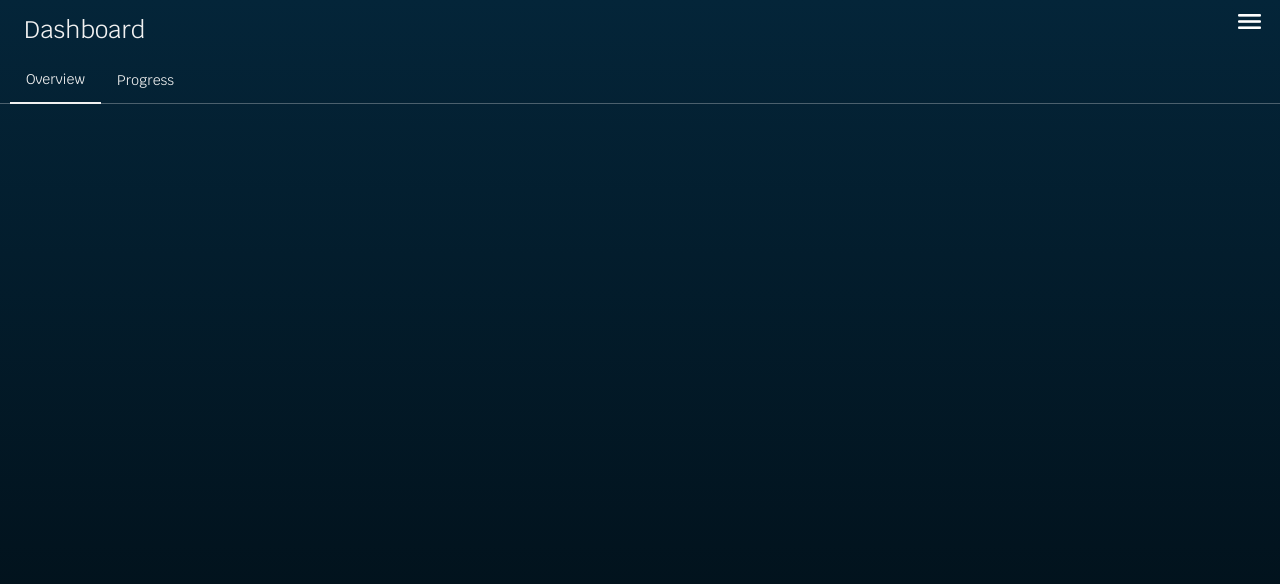
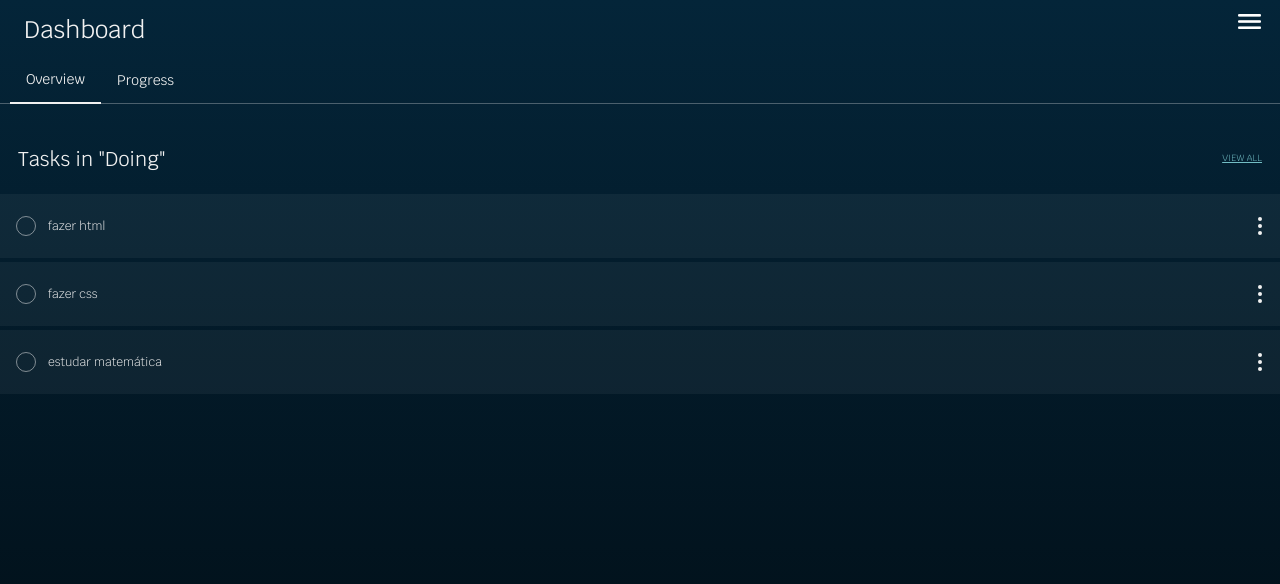
Before and after one commit to f-mantovani/project-3-client, a React (Create React App) app: page /dashboard in a window 1280 px wide. Shown: the top 584 px of the page. Built offline with nearby package versions, Linux system fonts and the light colour scheme.

Commit message:
Tasks in Doing is done

```diff
--- a/src/components/Dashboard/DashboardTasks.js
+++ b/src/components/Dashboard/DashboardTasks.js
@@ -1,12 +1,20 @@
 import React from 'react'
+import ColumnContainer from '../../design.system/ColumnContainer'
+import NavLinkPlato from '../../design.system/NavLinkPlato'
+import TaskGroup from '../Tasks/TaskGroup'
 
-const DashboardTasks = () => {
+
+const DashboardTasks = ({kanban}) => {
+
+
   return (
     <div>
-        <div>
-            <h1>Tasks in "Doing"</h1>
+        <ColumnContainer rowSpaceBetween>
+            <h2>Tasks in "Doing"</h2>
+            <NavLinkPlato to="/mytasks" signup="true">View All</NavLinkPlato>
+        </ColumnContainer>
 
-        </div>
+        <TaskGroup kanban={kanban} name='todo'> </TaskGroup>
     </div>
   )
 }
--- a/src/design.system/ColumnContainer.js
+++ b/src/design.system/ColumnContainer.js
@@ -22,6 +22,7 @@ const ColumnContainer = styled.div`
   ${props => props.rowSpaceBetween && `
     flex-direction: row;
     justify-content: space-between;
+    padding: 1.125em;
   `}
 `
 
--- a/src/pages/Dashboard/Dashboard.js
+++ b/src/pages/Dashboard/Dashboard.js
@@ -5,12 +5,27 @@ import TabPlato from '../../design.system/TabPlato'
 import LineBreak from '../../design.system/LineBreakePlato'
 import PageHeaderPlato from '../../design.system/PageHeaderPlato'
 import TabHeaderPlato from '../../design.system/TabHeaderPlato'
+import DashboardTasks from '../../components/Dashboard/DashboardTasks'
 
 const Dashboard = () => {
 
   const types = ['Overview', 'Progress']
 
   const [active, setActive] = useState(types[0])
+
+      // Some data mocking for rendering test
+
+  const kanban = [
+    { title: 'fazer html', status: 'todo', _id: '1' },
+    { title: 'fazer css', status: 'todo', _id: '2' },
+    { title: 'estudar matemática', status: 'todo', _id: '3' },
+    { title: 'doing1', status: 'doing', _id: '4' },
+    { title: 'doing2', status: 'doing', _id: '5' },
+    { title: 'doing3', status: 'doing', _id: '6' },
+    { title: 'doing3', status: 'doing', _id: '7' },
+    { title: 'done1', status: 'done', _id: '8' },
+    { title: 'done2', status: 'done', _id: '9' },
+  ]
 
 
   return (
@@ -37,6 +52,8 @@ const Dashboard = () => {
         </TabHeaderPlato>
 
         <LineBreak />
+
+        <DashboardTasks kanban={kanban}/>
     </div>
   )
 }
```
